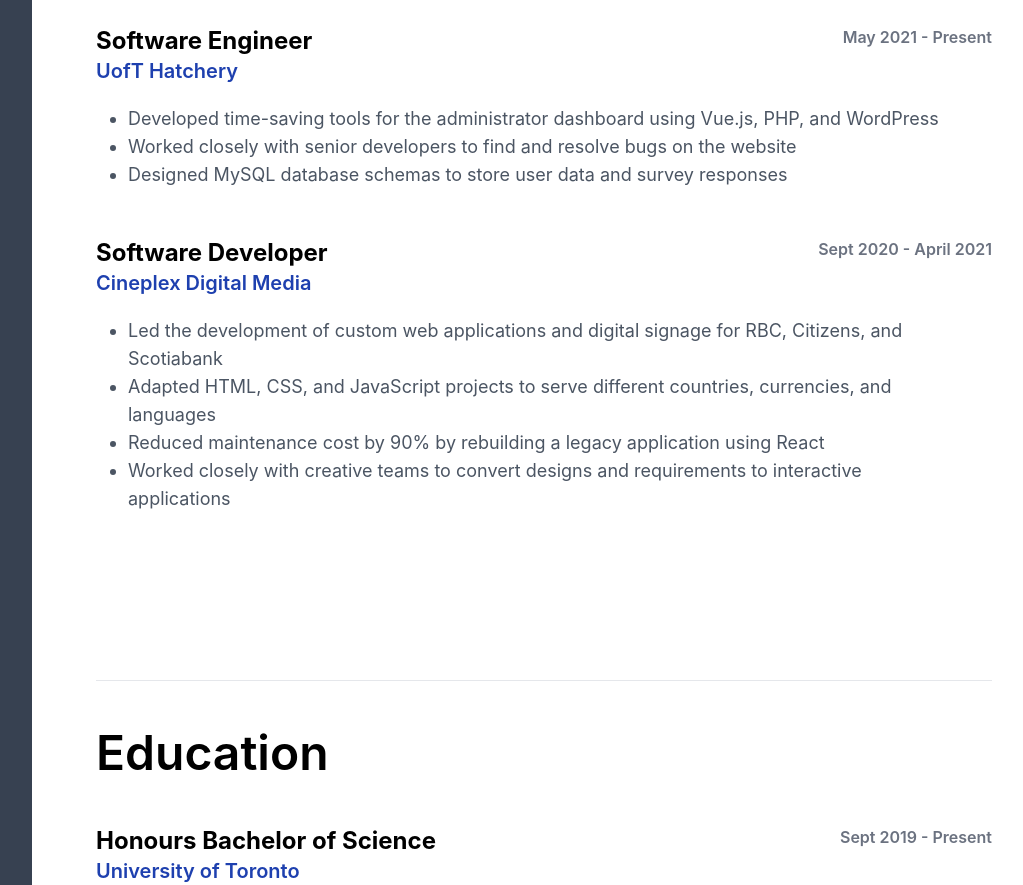
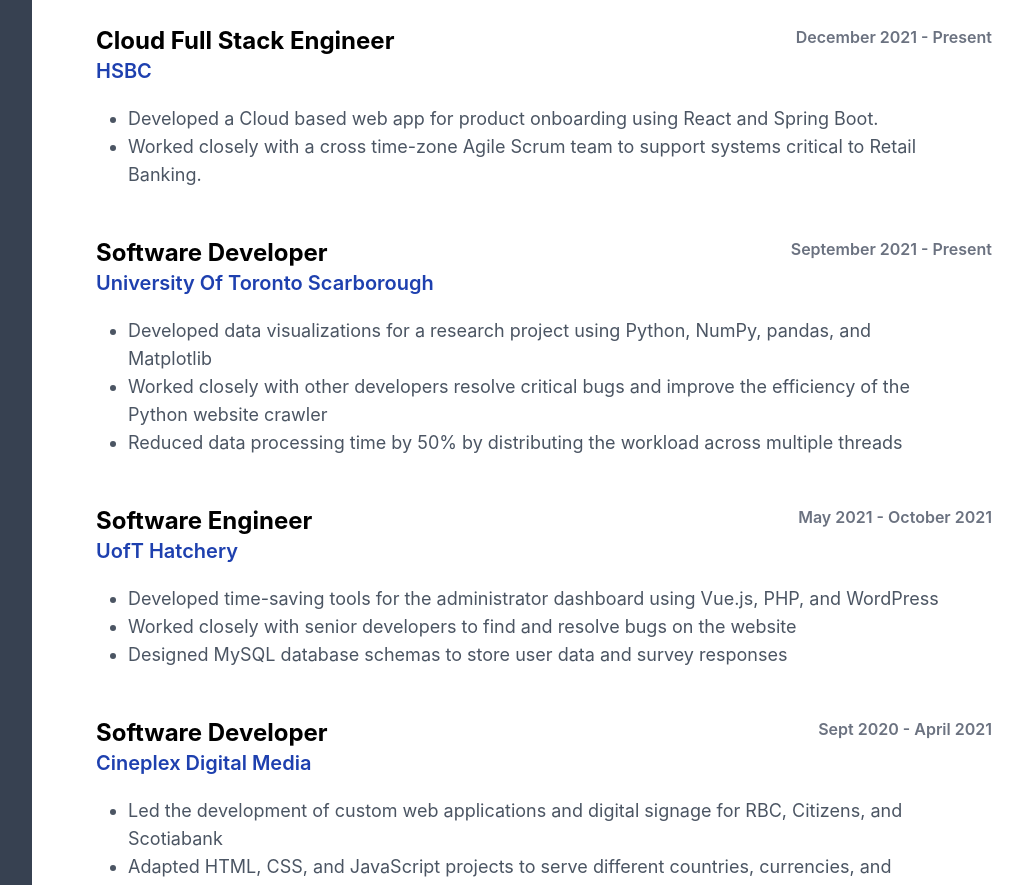
Before and after one commit to l3n0ire/portfolio-v2, a Next.js app: page / in a window 1280 px wide. Shown: the part 920-1805 px from the top of the page, without its empty margins (224-1247 px from the left). Built offline with nearby package versions, Linux system fonts and the light colour scheme.

Commit message:
updated resume and experience

```diff
--- a/components/About/About.js
+++ b/components/About/About.js
@@ -11,7 +11,7 @@
                     Colin <span className="text-blue-800"> Lin</span>
                 </h1>
                 <p className="text-xl lg:text-2xl font-bold mt-1">
-                    Software Engineer
+                    Cloud Full Stack Engineer
                 </p>
                 <p className="text-lg lg:text-xl font-medium mt-1">
                     Computer Science Co-op at University of Toronto
--- a/components/Education/Education.js
+++ b/components/Education/Education.js
@@ -15,11 +15,11 @@
                 </a>
                 <div className="mt-4 text-lg">
                     <p>Computer Science, Software Engineering Specialist</p>
-                    <p>GPA: 3.93</p>
+                    <p>GPA: 3.92</p>
                 </div>
             </div>
             <p className="flex-grow-0 font-semibold text-gray-500">
-                Sept 2019 - Present
+                Sept 2019 - June 2023
             </p>
         </div>
     );
--- a/data/data.js
+++ b/data/data.js
@@ -1,9 +1,30 @@
 let data = {
     experiences: [
         {
+            title: "Cloud Full Stack Engineer",
+            company: "HSBC",
+            date: "December 2021 - Present",
+            link: "https://www.hsbc.ca/",
+            desc: [
+                "Developed a Cloud based web app for product onboarding using React and Spring Boot.",
+                "Worked closely with a cross time-zone Agile Scrum team to support systems critical to Retail Banking.",
+            ],
+        },
+        {
+            title: "Software Developer",
+            company: "University Of Toronto Scarborough",
+            date: "September 2021 - Present",
+            link: "https://digital.utsc.utoronto.ca/portfolio/mediacat/",
+            desc: [
+                "Developed data visualizations for a research project using Python, NumPy, pandas, and Matplotlib",
+                "Worked closely with other developers resolve critical bugs and improve the efficiency of the Python website crawler",
+                "Reduced data processing time by 50% by distributing the workload across multiple threads",
+            ],
+        },
+        {
             title: "Software Engineer",
             company: "UofT Hatchery",
-            date: "May 2021 - Present",
+            date: "May 2021 - October 2021",
             link: "https://hatchery.engineering.utoronto.ca/",
             desc: [
                 "Developed time-saving tools for the administrator dashboard using Vue.js, PHP, and WordPress",
```
Also changed, not shown: 2 other files (tests, documents, lock files or other folders).
